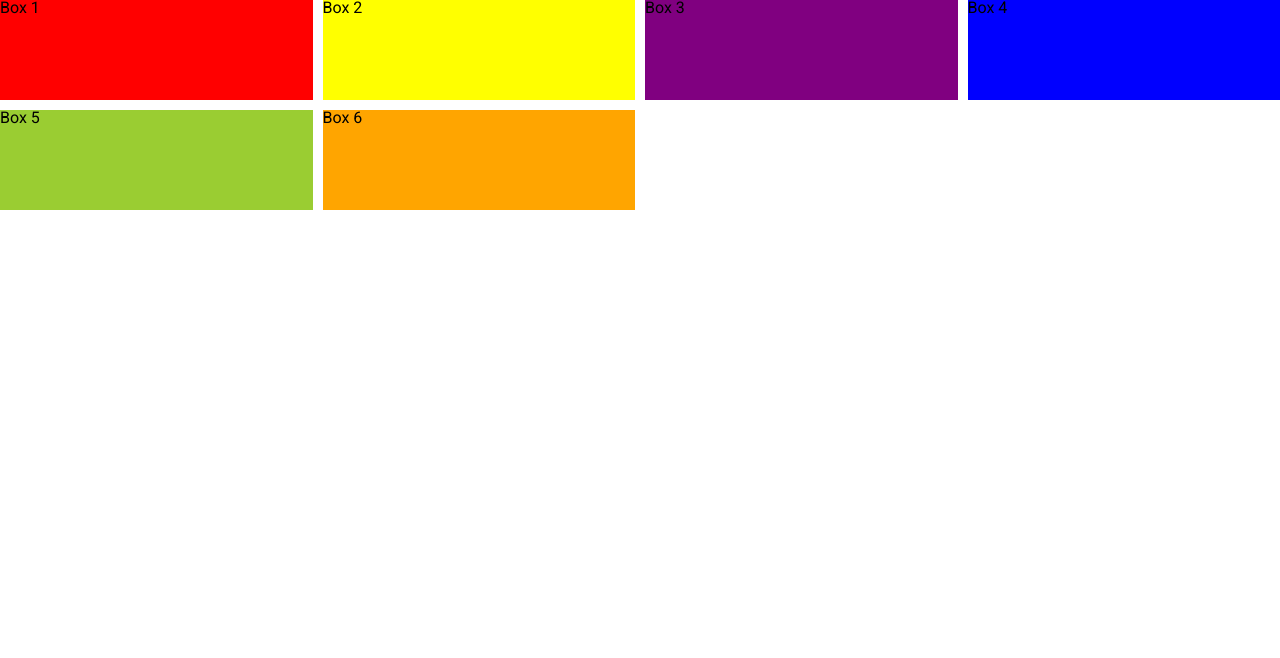
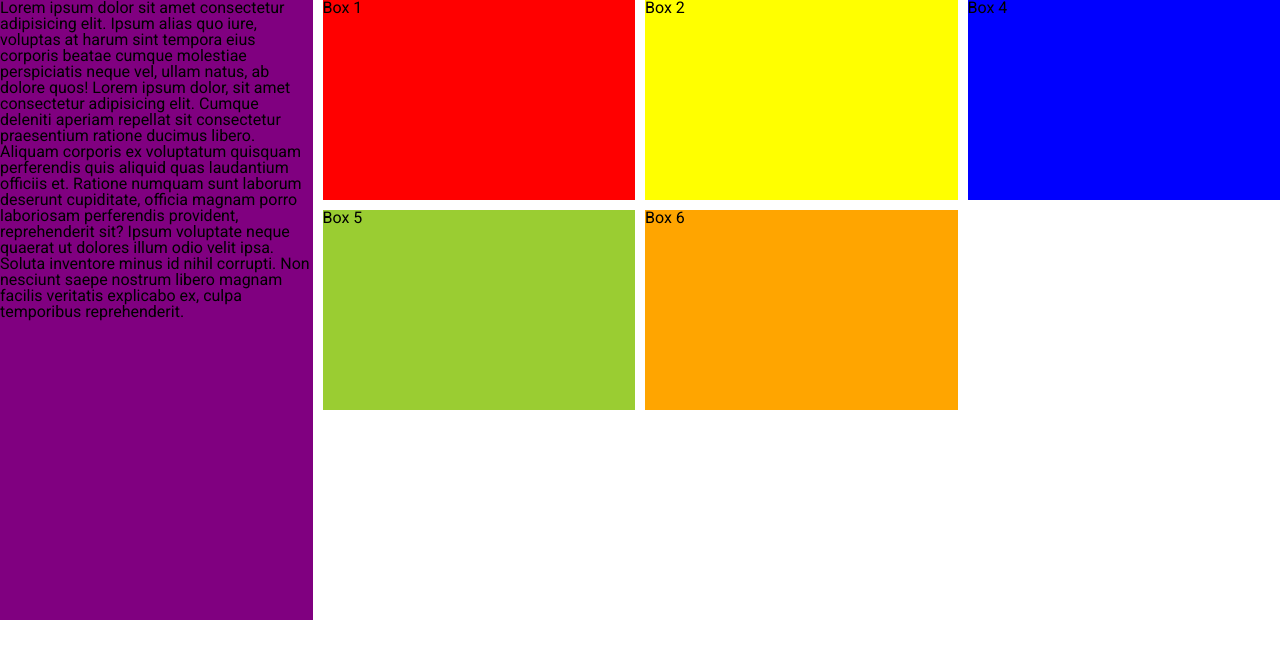
Before and after one commit to abs-yas/Starter-Kit, a React app: page / in a window 1280 px wide. Built offline with nearby package versions, Linux system fonts and the light colour scheme.

Commit message:
feat: playing with grids

```diff
--- a/assets/sass/main.scss
+++ b/assets/sass/main.scss
@@ -13,10 +13,12 @@ h1 {
 
 .wrapper {
   display: grid;
+  gap: 10px;
   grid-template-columns: repeat(4, 1fr);
-  gap: 10px;
-  grid-auto-rows: 100px;
-  grid-auto-columns: 200px;
+  // grid-template-rows: 2fr 1fr 1fr;
+  // grid-template-rows: 100px 150px 20px;
+
+  grid-auto-rows: minmax(200px, auto);
 }
 
 .box-1 {
@@ -28,6 +30,8 @@ h1 {
 }
 .box-3 {
   background-color: purple;
+  grid-column: 1/2;
+  grid-row: 1/4;
 }
 .box-4 {
   background-color: blue;
--- a/public/index.html
+++ b/public/index.html
@@ -11,7 +11,20 @@
     <div class="wrapper">
       <div class="box-1">Box 1</div>
       <div class="box-2">Box 2</div>
-      <div class="box-3">Box 3</div>
+      <div class="box-3">
+        Lorem ipsum dolor sit amet consectetur adipisicing elit. Ipsum alias quo
+        iure, voluptas at harum sint tempora eius corporis beatae cumque
+        molestiae perspiciatis neque vel, ullam natus, ab dolore quos! Lorem
+        ipsum dolor, sit amet consectetur adipisicing elit. Cumque deleniti
+        aperiam repellat sit consectetur praesentium ratione ducimus libero.
+        Aliquam corporis ex voluptatum quisquam perferendis quis aliquid quas
+        laudantium officiis et. Ratione numquam sunt laborum deserunt
+        cupiditate, officia magnam porro laboriosam perferendis provident,
+        reprehenderit sit? Ipsum voluptate neque quaerat ut dolores illum odio
+        velit ipsa. Soluta inventore minus id nihil corrupti. Non nesciunt saepe
+        nostrum libero magnam facilis veritatis explicabo ex, culpa temporibus
+        reprehenderit.
+      </div>
       <div class="box-4">Box 4</div>
       <div class="box-5">Box 5</div>
       <div class="box-6">Box 6</div>
```
Also changed, not shown: public/css/main.css.
